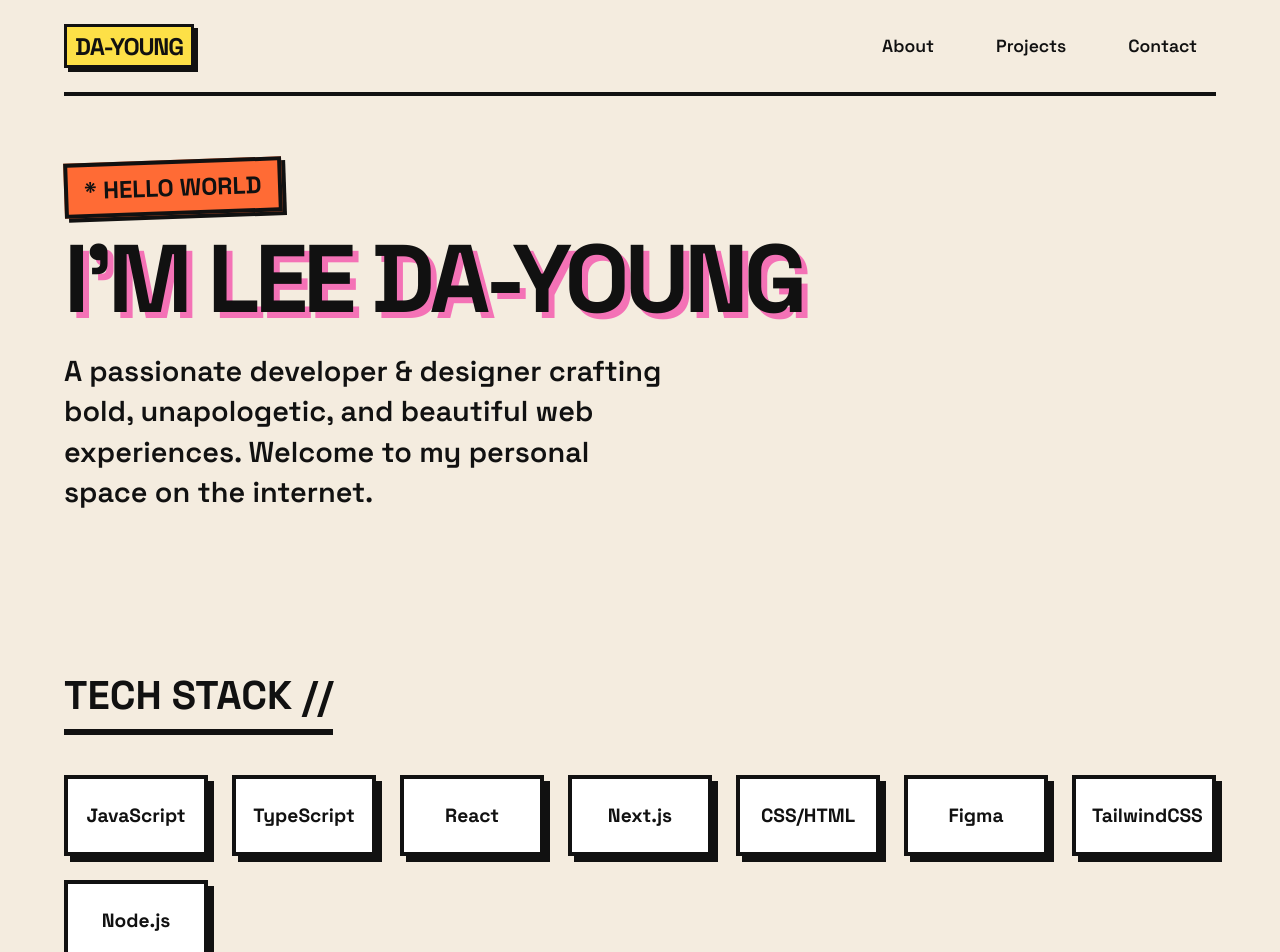
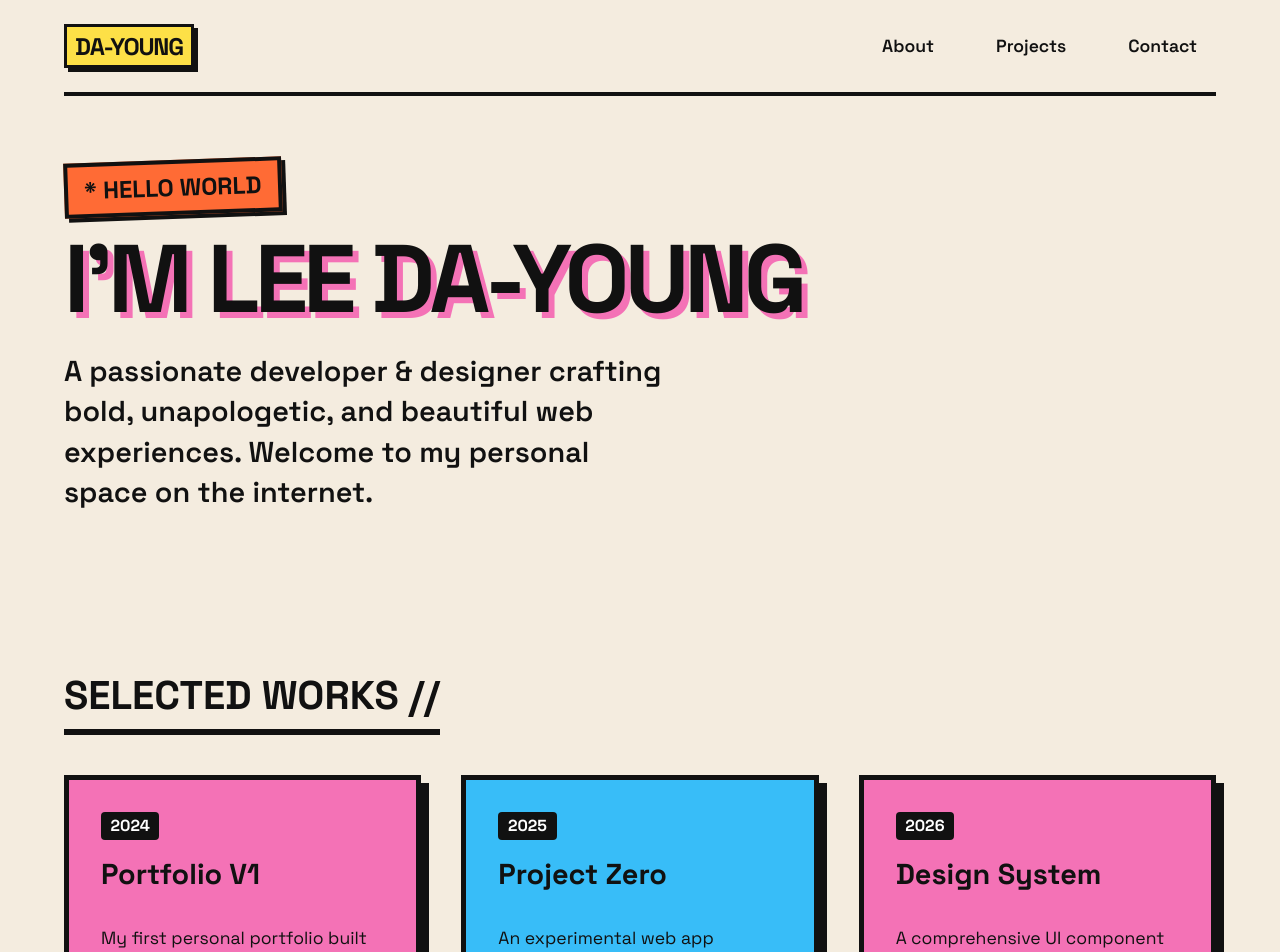
Before and after one commit to leedayoung0429-cell/my-link, a Next.js app: page / in a window 1280 px wide. Shown: the top 952 px of the page. Built offline with nearby package versions, Linux system fonts and the light colour scheme.

Commit message:
style: remove Tech Stack section

```diff
--- a/src/app/page.tsx
+++ b/src/app/page.tsx
@@ -1,11 +1,6 @@
 import styles from "./page.module.css";
 
 export default function Home() {
-  const skills = [
-    "JavaScript", "TypeScript", "React", "Next.js",
-    "CSS/HTML", "Figma", "TailwindCSS", "Node.js"
-  ];
-
   const projects = [
     {
       title: "Portfolio V1",
@@ -51,18 +46,6 @@ export default function Home() {
           </p>
         </section>
 
-        {/* Skills Section */}
-        <section className={styles.skillsSection}>
-          <h2 className={styles.sectionTitle}>Tech Stack //</h2>
-          <div className={styles.skillsGrid}>
-            {skills.map((skill, idx) => (
-              <div key={idx} className={styles.skillCard}>
-                {skill}
-              </div>
-            ))}
-          </div>
-        </section>
-
         {/* Projects Section */}
         <section className={styles.projectsSection} id="projects">
           <h2 className={styles.sectionTitle}>Selected Works //</h2>
```
